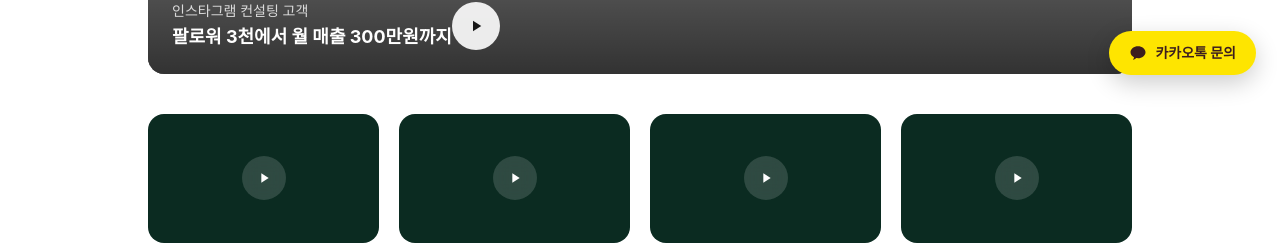
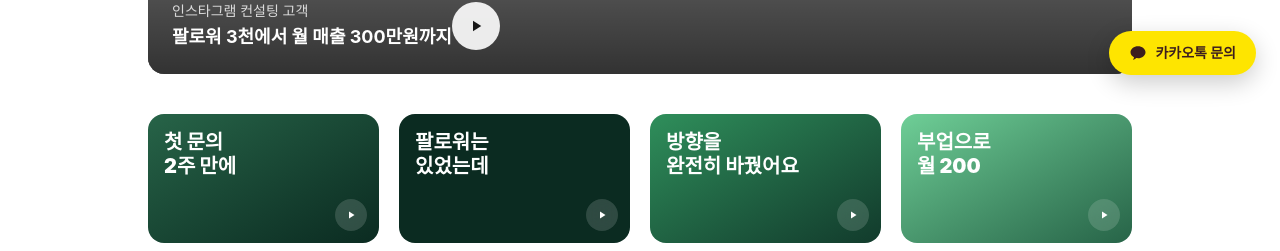
Before and after one commit to businessstory/firstviral, a Next.js app: page /39 in a window 1280 px wide. Shown: the part 701-952 px from the top of the page. Built offline with nearby package versions, Linux system fonts and the light colour scheme; no server answers; a web font is replaced by a local one.

Commit message:
인기 콘텐츠 3:4 세로 비율, 나머지 페이지는 이미지 위 굵은 텍스트 스타일 적용

```diff
--- a/src/app/(site)/261/page.tsx
+++ b/src/app/(site)/261/page.tsx
@@ -49,13 +49,8 @@ export default function FreePdfPage() {
             <div
               className={`relative aspect-video overflow-hidden rounded-2xl transition-transform group-hover:-translate-y-1 ${card.bg}`}
             >
-              <span className="absolute inset-x-4 bottom-4 whitespace-pre-line text-2xl font-black leading-[1.15] text-white">
+              <span className="absolute inset-x-4 top-4 whitespace-pre-line text-xl font-black leading-[1.2] text-white">
                 {card.impact}
-              </span>
-              <span className="absolute right-4 top-4 flex h-9 w-9 items-center justify-center rounded-full bg-white/15 backdrop-blur">
-                <svg width="14" height="14" viewBox="0 0 24 24" fill="white">
-                  <path d="M8 5v14l11-7z" />
-                </svg>
               </span>
             </div>
             <h2 className="mt-3 line-clamp-2 text-sm font-bold leading-snug text-neutral-900">
--- a/src/app/(site)/361/page.tsx
+++ b/src/app/(site)/361/page.tsx
@@ -60,7 +60,7 @@ export default function ClassPage() {
             <div
               className={`relative aspect-video overflow-hidden rounded-2xl transition-transform group-hover:-translate-y-1 ${cls.thumbBg}`}
             >
-              <span className="absolute inset-x-4 bottom-4 whitespace-pre-line text-2xl font-black leading-[1.15] text-white">
+              <span className="absolute inset-x-4 top-4 whitespace-pre-line text-xl font-black leading-[1.2] text-white">
                 {cls.impact}
               </span>
             </div>
--- a/src/app/(site)/39/page.tsx
+++ b/src/app/(site)/39/page.tsx
@@ -10,10 +10,34 @@ const featured = {
 };
 
 const related = [
-  { vimeoId: "76979871", title: "쓰레드 시작 2주 만에 첫 문의가 들어왔어요", tag: "쓰레드" },
-  { vimeoId: "76979871", title: "팔로워는 있었는데 왜 수익이 안 됐는지 알게 됐어요", tag: "컨설팅" },
-  { vimeoId: "76979871", title: "1:1 컨설팅 받고 계정 방향을 완전히 바꿨어요", tag: "컨설팅" },
-  { vimeoId: "76979871", title: "부업으로 시작해서 월 200 만드는 법", tag: "수익화" },
+  {
+    vimeoId: "76979871",
+    impact: "첫 문의\n2주 만에",
+    title: "쓰레드 시작 2주 만에 첫 문의가 들어왔어요",
+    tag: "쓰레드",
+    bg: "bg-gradient-to-br from-brand-700 to-brand-950",
+  },
+  {
+    vimeoId: "76979871",
+    impact: "팔로워는\n있었는데",
+    title: "팔로워는 있었는데 왜 수익이 안 됐는지 알게 됐어요",
+    tag: "컨설팅",
+    bg: "bg-brand-950",
+  },
+  {
+    vimeoId: "76979871",
+    impact: "방향을\n완전히 바꿨어요",
+    title: "1:1 컨설팅 받고 계정 방향을 완전히 바꿨어요",
+    tag: "컨설팅",
+    bg: "bg-gradient-to-br from-brand-600 to-brand-900",
+  },
+  {
+    vimeoId: "76979871",
+    impact: "부업으로\n월 200",
+    title: "부업으로 시작해서 월 200 만드는 법",
+    tag: "수익화",
+    bg: "bg-gradient-to-br from-brand-400 to-brand-700",
+  },
 ];
 
 export default function ReviewsPage() {
@@ -34,13 +58,16 @@ export default function ReviewsPage() {
       <div className="mt-10 grid gap-x-5 gap-y-9 sm:grid-cols-2 lg:grid-cols-4">
         {related.map((video, i) => (
           <a key={i} href="#" className="group block">
-            <div className="relative aspect-video overflow-hidden rounded-2xl bg-brand-950 transition-transform group-hover:-translate-y-1">
-              <span className="absolute inset-0 flex items-center justify-center">
-                <span className="flex h-11 w-11 items-center justify-center rounded-full bg-white/15 backdrop-blur transition-transform group-hover:scale-110">
-                  <svg width="16" height="16" viewBox="0 0 24 24" fill="white">
-                    <path d="M8 5v14l11-7z" />
-                  </svg>
-                </span>
+            <div
+              className={`relative aspect-video overflow-hidden rounded-2xl transition-transform group-hover:-translate-y-1 ${video.bg}`}
+            >
+              <span className="absolute inset-x-4 top-4 whitespace-pre-line text-xl font-black leading-[1.2] text-white">
+                {video.impact}
+              </span>
+              <span className="absolute bottom-3 right-3 flex h-8 w-8 items-center justify-center rounded-full bg-white/15 backdrop-blur">
+                <svg width="12" height="12" viewBox="0 0 24 24" fill="white">
+                  <path d="M8 5v14l11-7z" />
+                </svg>
               </span>
             </div>
             <h2 className="mt-3 line-clamp-2 text-sm font-bold leading-snug text-neutral-900">
--- a/src/app/(site)/48/page.tsx
+++ b/src/app/(site)/48/page.tsx
@@ -37,6 +37,10 @@ export default async function NewsletterPage() {
                   alt={post.title}
                   className="h-full w-full object-cover transition-transform duration-300 group-hover:scale-105"
                 />
+                <div className="absolute inset-0 bg-gradient-to-b from-black/70 via-black/5 to-transparent" />
+                <span className="absolute inset-x-4 top-4 line-clamp-2 text-lg font-black leading-[1.2] text-white">
+                  {post.title}
+                </span>
               </div>
               <h2 className="mt-3 line-clamp-2 text-sm font-bold leading-snug text-neutral-900">
                 {post.title}
--- a/src/components/TrendsBoard.tsx
+++ b/src/components/TrendsBoard.tsx
@@ -75,7 +75,7 @@ export default function TrendsBoard({ reels }: { reels: TrendingReel[] }) {
                 rel="noreferrer"
                 className="group flex flex-col overflow-hidden rounded-2xl border border-black/5 bg-white shadow-[0_4px_16px_rgba(0,0,0,0.04)] transition-transform hover:-translate-y-1 focus:outline-none focus:ring-2 focus:ring-brand-400"
               >
-                <div className="relative aspect-[4/3] overflow-hidden bg-neutral-100">
+                <div className="relative aspect-[3/4] overflow-hidden bg-neutral-100">
                   {reel.thumbnail_url ? (
                     // eslint-disable-next-line @next/next/no-img-element
                     <img
```
